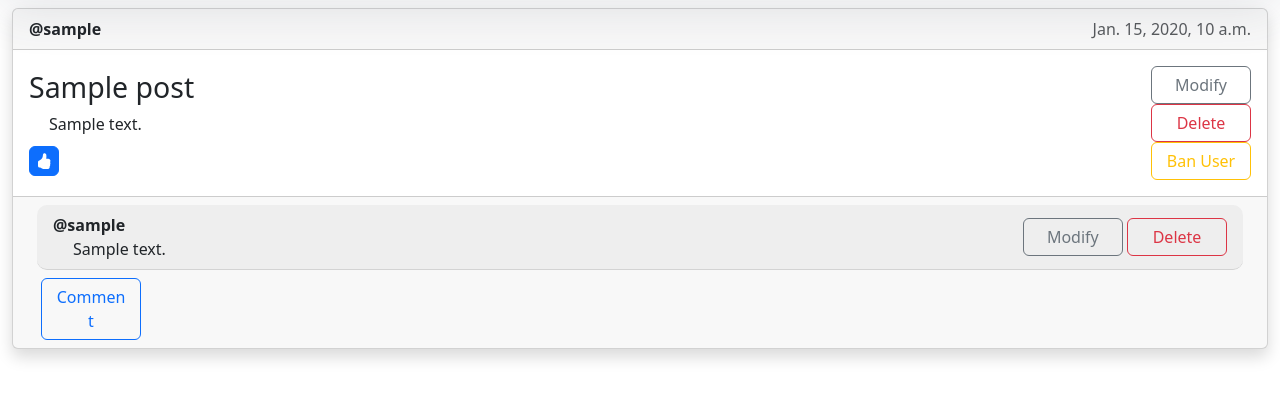
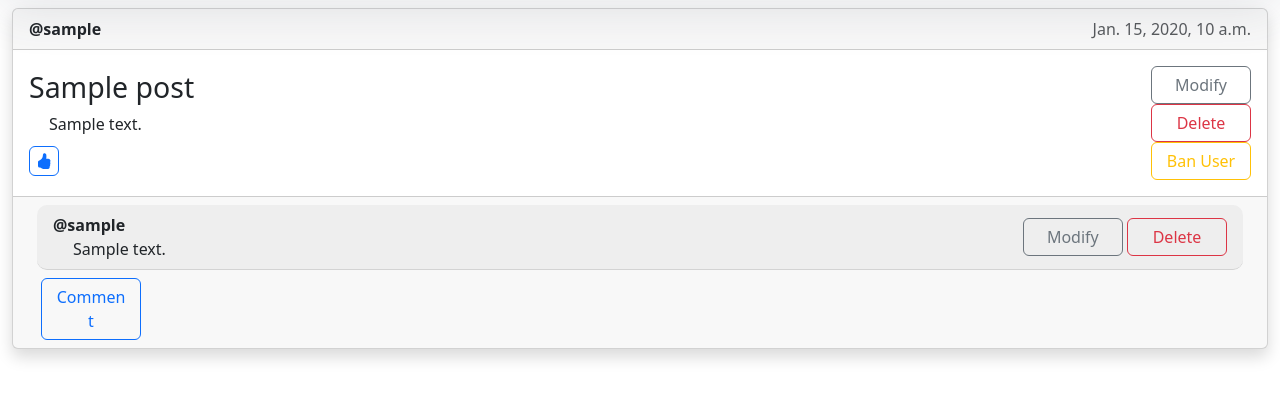
Before and after one commit to kestivvi/social-media, a Django app: page / in a window 1280 px wide. Shown: the part 60-459 px from the top of the page. Run offline with Django 4.2, Linux system fonts and the light colour scheme; a user stored in the database is signed in; tables that the repository leaves empty hold one stand-in row (values such as "Sample post"); some libraries are stand-ins or nearby versions.

Commit message:
Fix like button style

```diff
--- a/main/templates/main/home.html
+++ b/main/templates/main/home.html
@@ -17,7 +17,7 @@
           {% load liked_posts %}
           {% is_liked_by_user post user as is_liked %}
           {% if is_liked %}
-          <button class="btn icon-btn btn-primary"
+          <button class="btn icon-btn btn-outline-primary"
           type="submit"
           name="like"
           value="{{post.id}} {{user.id}}">
```
